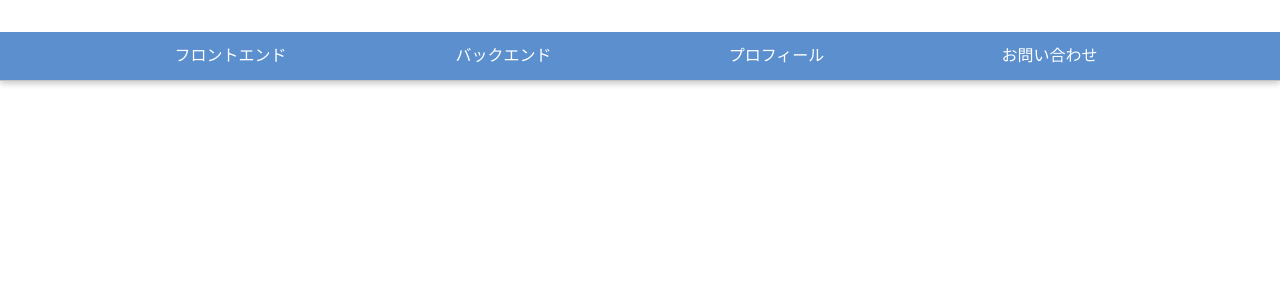
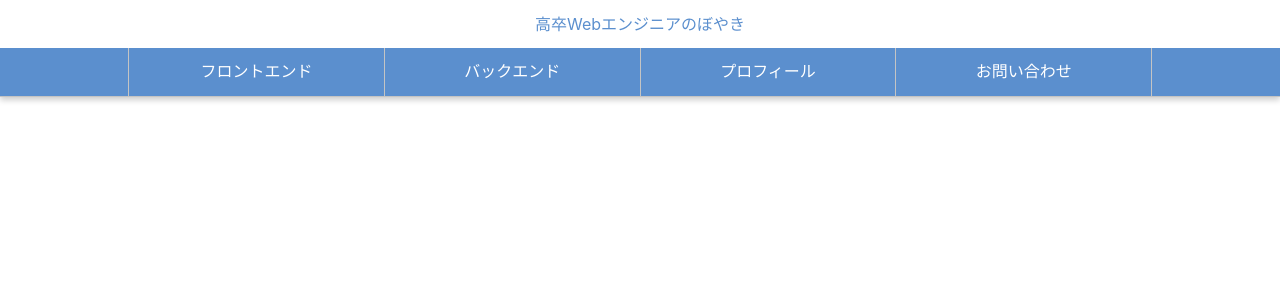
Before and after one commit to RYOTA-F/kosotu-devlog, a Next.js app: page / in a window 1280 px wide. Shown: the top 300 px of the page. Built offline with nearby package versions, Linux system fonts and the light colour scheme.

Commit message:
header: スタイル調整

```diff
--- a/src/components/atoms/NavItem/styles.module.scss
+++ b/src/components/atoms/NavItem/styles.module.scss
@@ -1,9 +1,14 @@
 .container {
-  width: 20%;
+  width: 100%;
   height: 48px;
   text-align: center;
   line-height: 48px;
   font-family: var(--f-main);
+  border-left: 1px solid var(--c-line);
+
+  &:last-child {
+    border-right: 1px solid var(--c-line);
+  }
 }
 
 .title {
--- a/src/components/organisms/Header/index.tsx
+++ b/src/components/organisms/Header/index.tsx
@@ -22,25 +22,30 @@ const Header: React.FC = () => {
     },
     {
       title: 'バックエンド',
-      link: '/category/front-end'
+      link: '/category/back-end'
     },
     {
       title: 'プロフィール',
-      link: '/category/front-end'
+      link: '/category/profile'
     },
     {
       title: 'お問い合わせ',
-      link: '/category/front-end'
+      link: '/category/contact'
     },
   ]
 
+
   return (
     <div className={styles.container}>
-      <div className={styles.top} />
+      <div className={styles.top}>
+        {'高卒Webエンジニアのぼやき'}
+      </div>
       <div className={styles.nav_links}>
-        {navLinks.map((v, i) => (
-          <NavItem key={i} title={v.title} link={v.link}/>
-        ))}
+        {
+          navLinks.map((v, i) => (
+            <NavItem key={i} title={v.title} link={v.link} />
+          ))
+        }
       </div>
     </div>
   )
--- a/src/components/organisms/Header/styles.module.scss
+++ b/src/components/organisms/Header/styles.module.scss
@@ -9,7 +9,10 @@
 }
 
 .top {
-  height: 32px;
+  text-align: center;
+  height: 48px;
+  line-height: 48px;
+  color: var(--c-main);
 }
 
 .nav_links {
```
